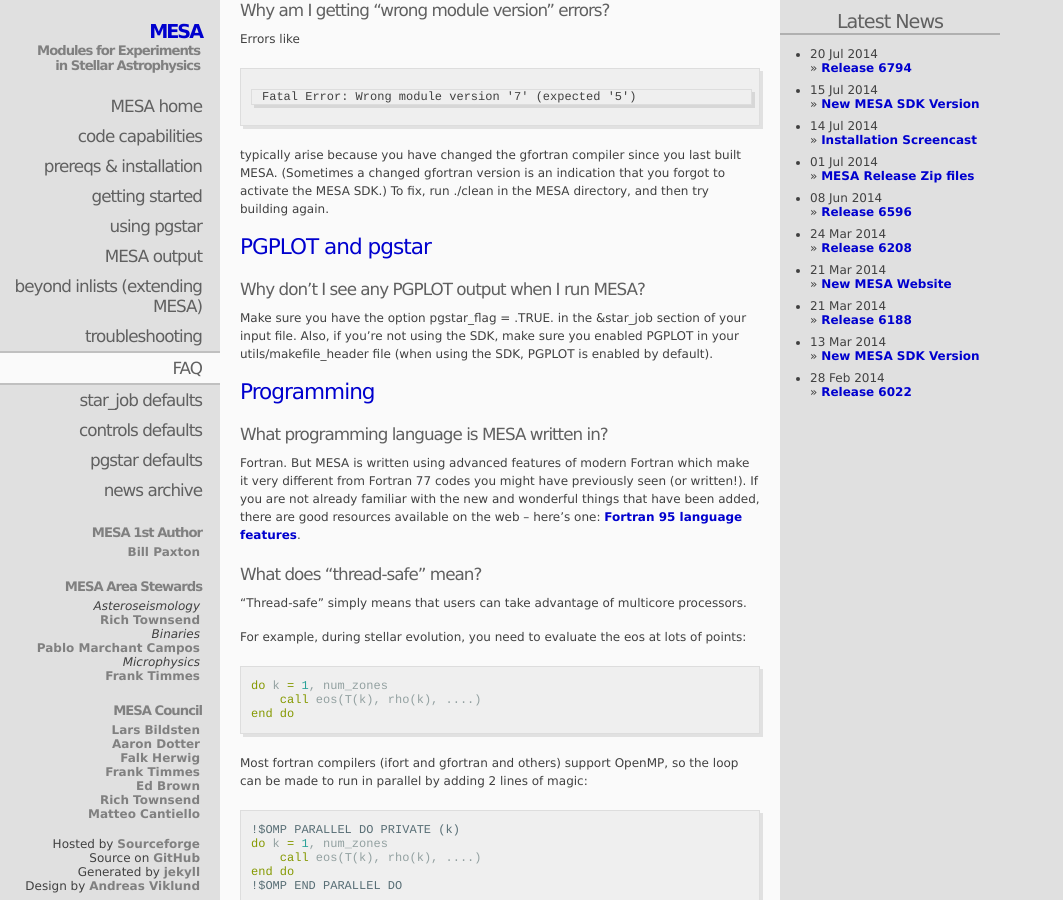
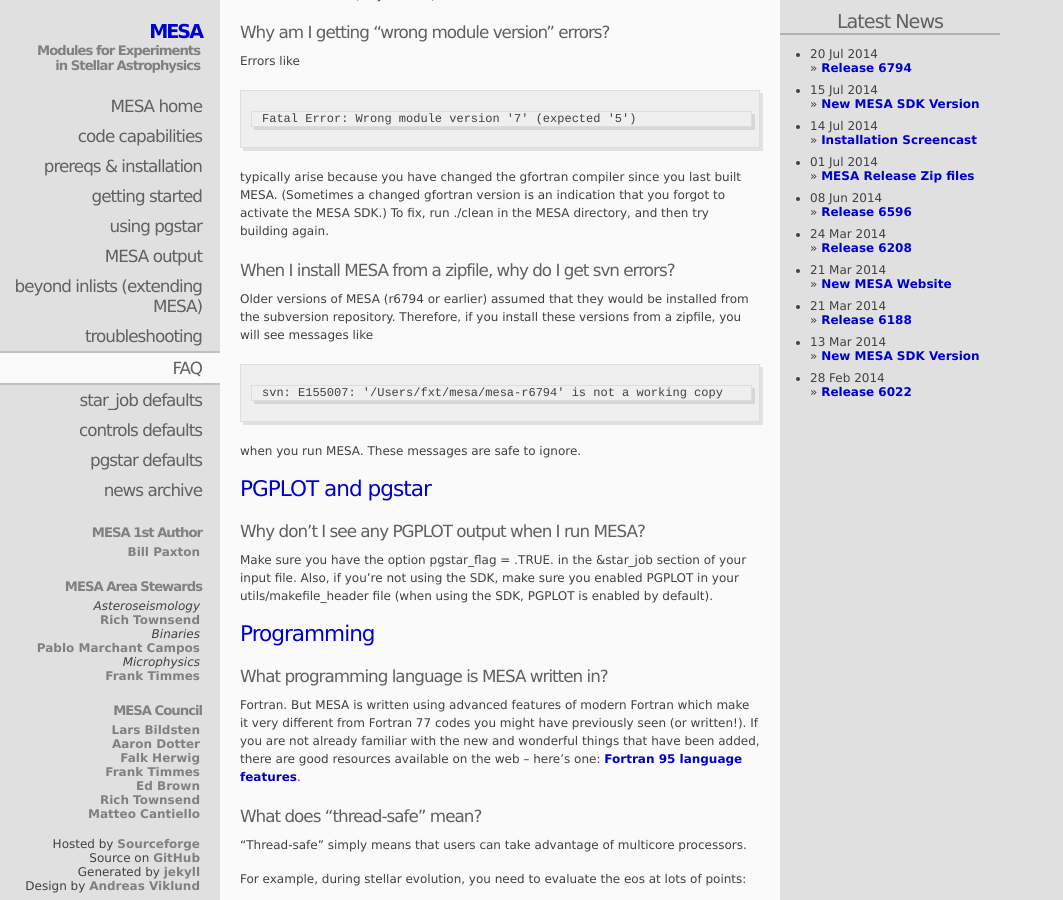
Before and after one commit to MESAHub/mesa-website, a Jekyll site: the page built from 08-faq.markdown, in a window 1280 px wide and 900 px high, scrolled down 3206 px. Shown: the whole window, without its empty margins (0-1063 px from the left). Built offline with Jekyll 4.4.1, drawn with Linux system fonts in a browser that asks for light colours; Markdown is read by kramdown in place of the engine named in the settings; some of the changed text lies outside the part shown.

Commit message:
Add FAQ about svn errors

```diff
--- a/02-prereqs.markdown
+++ b/02-prereqs.markdown
@@ -119,7 +119,10 @@
 (see the next section).
 
 You can also download zip files of [older MESA releases][releases].
+If you plan to do so, please read [this FAQ entry][svnerror].
+
 [releases]:http://sourceforge.net/projects/mesa/files/releases/
+[svnerror]:faq.html#svn-error
 
 If you'd prefer, you can instead checkout a copy of MESA from its
 subversion repository, using the command:
--- a/08-faq.markdown
+++ b/08-faq.markdown
@@ -60,6 +60,16 @@
 indication that you forgot to activate the MESA SDK.)  To fix, run
 ./clean in the MESA directory, and then try building again.
 
+<a id="svn-error"></a>
+## When I install MESA from a zipfile, why do I get svn errors?
+
+Older versions of MESA (r6794 or earlier) assumed that they would be
+installed from the subversion repository.  Therefore, if you install
+these versions from a zipfile, you will see messages like
+
+    svn: E155007: '/Users/fxt/mesa/mesa-r6794' is not a working copy
+
+when you run MESA.  These messages are safe to ignore.
 
 # PGPLOT and pgstar
 
```
